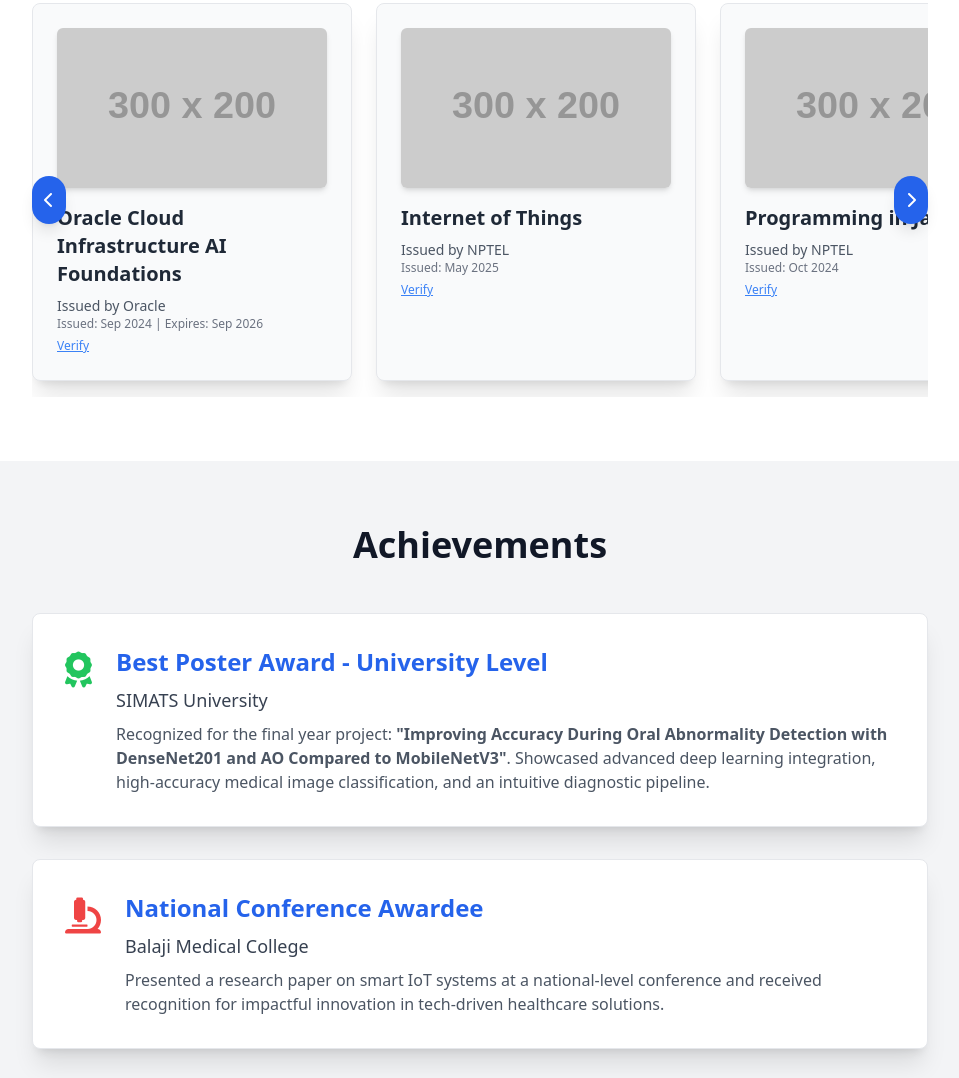
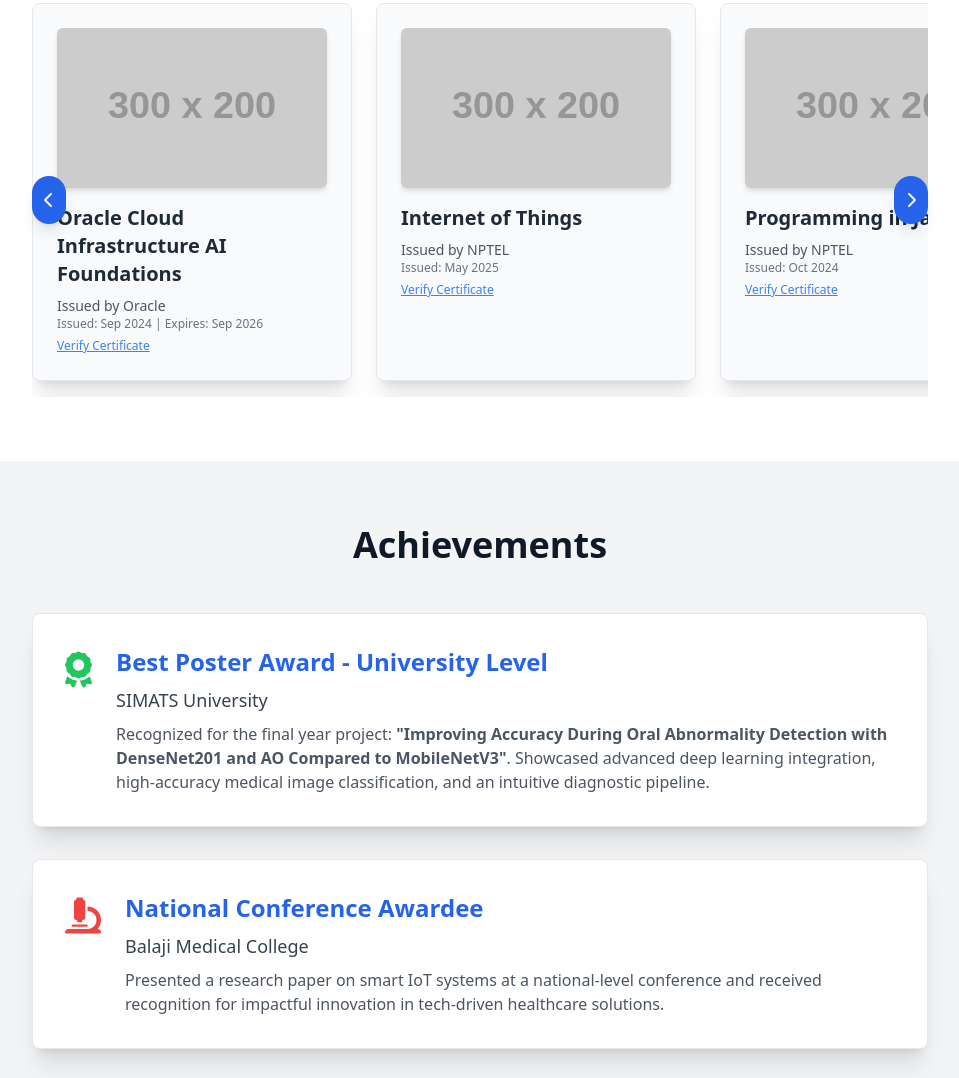
Before and after one commit to DINESH2841/portfolio, a plain HTML site: page index.html in a window 1280 px wide. Shown: the part 2783-3861 px from the top of the page, without its empty margins (160-1119 px from the left). Drawn offline with nearby package versions, Linux system fonts and the light colour scheme; no server answers; placeholder pictures from the web are drawn by us.

Commit message:
Update index.html

```diff
--- a/index.html
+++ b/index.html
@@ -240,7 +240,7 @@
           <h3 class="text-xl font-semibold text-gray-800 dark:text-white mb-2">Oracle Cloud Infrastructure AI Foundations</h3>
           <p class="text-gray-600 dark:text-gray-400 text-sm">Issued by Oracle</p>
           <p class="text-gray-500 dark:text-gray-400 text-xs">Issued: Sep 2024 | Expires: Sep 2026</p>
-          <a href="https://catalog-education.oracle.com/pls/certview/sharebadge?id=CAB88AFECDE920D3C82D15E2B788CBFEDE93CD1A72AC9AE160F8E317725E22B9" target="_blank" class="text-blue-500 text-xs underline">Verify</a>
+          <a href="https://catalog-education.oracle.com/pls/certview/sharebadge?id=CAB88AFECDE920D3C82D15E2B788CBFEDE93CD1A72AC9AE160F8E317725E22B9" target="_blank" class="text-blue-500 text-xs underline">Verify Certificate</a>
         </div>
 
         <div class="flex-shrink-0 w-80 snap-center bg-gray-50 dark:bg-gray-700 p-6 rounded-lg shadow-xl border border-gray-200 dark:border-gray-600">
@@ -248,7 +248,7 @@
           <h3 class="text-xl font-semibold text-gray-800 dark:text-white mb-2">Internet of Things</h3>
           <p class="text-gray-600 dark:text-gray-400 text-sm">Issued by NPTEL</p>
           <p class="text-gray-500 dark:text-gray-400 text-xs">Issued: May 2025</p>
-          <a href="https://internalapp.nptel.ac.in/NOC/NOC25/SEM1/Ecertificates/106/noc25-cs44/Course/NPTEL25CS44S44850127604354562.pdf" target="_blank" class="text-blue-500 text-xs underline">Verify</a>
+          <a href="https://internalapp.nptel.ac.in/NOC/NOC25/SEM1/Ecertificates/106/noc25-cs44/Course/NPTEL25CS44S44850127604354562.pdf" target="_blank" class="text-blue-500 text-xs underline">Verify Certificate</a>
         </div>
 
         <div class="flex-shrink-0 w-80 snap-center bg-gray-50 dark:bg-gray-700 p-6 rounded-lg shadow-xl border border-gray-200 dark:border-gray-600">
@@ -256,7 +256,7 @@
           <h3 class="text-xl font-semibold text-gray-800 dark:text-white mb-2">Programming in Java</h3>
           <p class="text-gray-600 dark:text-gray-400 text-sm">Issued by NPTEL</p>
           <p class="text-gray-500 dark:text-gray-400 text-xs">Issued: Oct 2024</p>
-          <a href="https://archive.nptel.ac.in/content/noc/NOC24/SEM2/Ecertificates/106/noc24-cs105/Course/NPTEL24CS105S55080183004004004.pdf" target="_blank" class="text-blue-500 text-xs underline">Verify</a>
+          <a href="https://archive.nptel.ac.in/content/noc/NOC24/SEM2/Ecertificates/106/noc24-cs105/Course/NPTEL24CS105S55080183004004004.pdf" target="_blank" class="text-blue-500 text-xs underline">Verify Certificate</a>
         </div>
 
         <div class="flex-shrink-0 w-80 snap-center bg-gray-50 dark:bg-gray-700 p-6 rounded-lg shadow-xl border border-gray-200 dark:border-gray-600">
@@ -264,7 +264,7 @@
           <h3 class="text-xl font-semibold text-gray-800 dark:text-white mb-2">Python for Data Science</h3>
           <p class="text-gray-600 dark:text-gray-400 text-sm">Issued by NPTEL</p>
           <p class="text-gray-500 dark:text-gray-400 text-xs">Issued: Apr 2024</p>
-          <a href="https://archive.nptel.ac.in/content/noc/NOC24/SEM1/Ecertificates/106/noc24-cs54/Course/NPTEL24CS54S65410050330066931.pdf" target="_blank" class="text-blue-500 text-xs underline">Verify</a>
+          <a href="https://archive.nptel.ac.in/content/noc/NOC24/SEM1/Ecertificates/106/noc24-cs54/Course/NPTEL24CS54S65410050330066931.pdf" target="_blank" class="text-blue-500 text-xs underline">Verify Certificate</a>
         </div>
 
         <div class="flex-shrink-0 w-80 snap-center bg-gray-50 dark:bg-gray-700 p-6 rounded-lg shadow-xl border border-gray-200 dark:border-gray-600">
@@ -272,7 +272,7 @@
           <h3 class="text-xl font-semibold text-gray-800 dark:text-white mb-2">The Joy of Computing Using Python</h3>
           <p class="text-gray-600 dark:text-gray-400 text-sm">Issued by NPTEL</p>
           <p class="text-gray-500 dark:text-gray-400 text-xs">Issued: Apr 2023</p>
-          <a href="https://archive.nptel.ac.in/content/noc/NOC23/SEM1/Ecertificates/106/noc23-cs20/Course/NPTEL23CS20S2334370204107181.jpg" target="_blank" class="text-blue-500 text-xs underline">Verify</a>
+          <a href="https://archive.nptel.ac.in/content/noc/NOC23/SEM1/Ecertificates/106/noc23-cs20/Course/NPTEL23CS20S2334370204107181.jpg" target="_blank" class="text-blue-500 text-xs underline">Verify Certificate</a>
         </div>
 
         <div class="flex-shrink-0 w-80 snap-center bg-gray-50 dark:bg-gray-700 p-6 rounded-lg shadow-xl border border-gray-200 dark:border-gray-600">
@@ -280,7 +280,7 @@
           <h3 class="text-xl font-semibold text-gray-800 dark:text-white mb-2">Python Fundamentals for Beginners</h3>
           <p class="text-gray-600 dark:text-gray-400 text-sm">Issued by Great Learning</p>
           <p class="text-gray-500 dark:text-gray-400 text-xs">Issued: Aug 2024</p>
-          <a href="https://www.mygreatlearning.com/certificate/UCGVIONM" target="_blank" class="text-blue-500 text-xs underline">Verify</a>
+          <a href="https://www.mygreatlearning.com/certificate/UCGVIONM" target="_blank" class="text-blue-500 text-xs underline">Verify Certificate</a>
         </div>
 
         <div class="flex-shrink-0 w-80 snap-center bg-gray-50 dark:bg-gray-700 p-6 rounded-lg shadow-xl border border-gray-200 dark:border-gray-600">
@@ -288,7 +288,7 @@
           <h3 class="text-xl font-semibold text-gray-800 dark:text-white mb-2">Front End Development - HTML</h3>
           <p class="text-gray-600 dark:text-gray-400 text-sm">Issued by Great Learning</p>
           <p class="text-gray-500 dark:text-gray-400 text-xs">Issued: Sep 2024</p>
-          <a href="https://www.mygreatlearning.com/certificate/JCVTZKKT" target="_blank" class="text-blue-500 text-xs underline">Verify</a>
+          <a href="https://www.mygreatlearning.com/certificate/JCVTZKKT" target="_blank" class="text-blue-500 text-xs underline">Verify Certificate</a>
         </div>
 
         <div class="flex-shrink-0 w-80 snap-center bg-gray-50 dark:bg-gray-700 p-6 rounded-lg shadow-xl border border-gray-200 dark:border-gray-600">
@@ -296,7 +296,7 @@
           <h3 class="text-xl font-semibold text-gray-800 dark:text-white mb-2">Python for Non-Programmers</h3>
           <p class="text-gray-600 dark:text-gray-400 text-sm">Issued by Great Learning</p>
           <p class="text-gray-500 dark:text-gray-400 text-xs">Issued: Oct 2023</p>
-          <a href="https://www.mygreatlearning.com/certificate/YKGYZBIT" target="_blank" class="text-blue-500 text-xs underline">Verify</a>
+          <a href="https://www.mygreatlearning.com/certificate/YKGYZBIT" target="_blank" class="text-blue-500 text-xs underline">Verify Certificate</a>
         </div>
 
         <div class="flex-shrink-0 w-80 snap-center bg-gray-50 dark:bg-gray-700 p-6 rounded-lg shadow-xl border border-gray-200 dark:border-gray-600">
@@ -304,7 +304,7 @@
           <h3 class="text-xl font-semibold text-gray-800 dark:text-white mb-2">Java for Beginners</h3>
           <p class="text-gray-600 dark:text-gray-400 text-sm">Issued by Udemy</p>
           <p class="text-500 dark:text-gray-400 text-xs">Issued: June 2025</p>
-          <a href="https://www.udemy.com/certificate/UC-f0482cb6-c7cf-4b21-b63e-114e9ebbc7ef/" target="_blank" class="text-blue-500 text-xs underline">Verify</a>
+          <a href="https://www.udemy.com/certificate/UC-f0482cb6-c7cf-4b21-b63e-114e9ebbc7ef/" target="_blank" class="text-blue-500 text-xs underline">Verify Certificate</a>
         </div>
 
         <div class="flex-shrink-0 w-80 snap-center bg-gray-50 dark:bg-gray-700 p-6 rounded-lg shadow-xl border border-gray-200 dark:border-gray-600">
@@ -312,7 +312,7 @@
           <h3 class="text-xl font-semibold text-gray-800 dark:text-white mb-2">Interactive Quiz Game (HTML & CSS)</h3>
           <p class="text-gray-600 dark:text-gray-400 text-sm">Issued by SkillEcted</p>
           <p class="text-gray-500 dark:text-gray-400 text-xs">Issued: Nov 2024</p>
-          <a href="https://skillected.graphy.com/share-certificate?serialno=QORVIMP1" target="_blank" class="text-blue-500 text-xs underline">Verify</a>
+          <a href="https://skillected.graphy.com/share-certificate?serialno=QORVIMP1" target="_blank" class="text-blue-500 text-xs underline">Verify Certificate</a>
         </div>
 
       </div>
```
